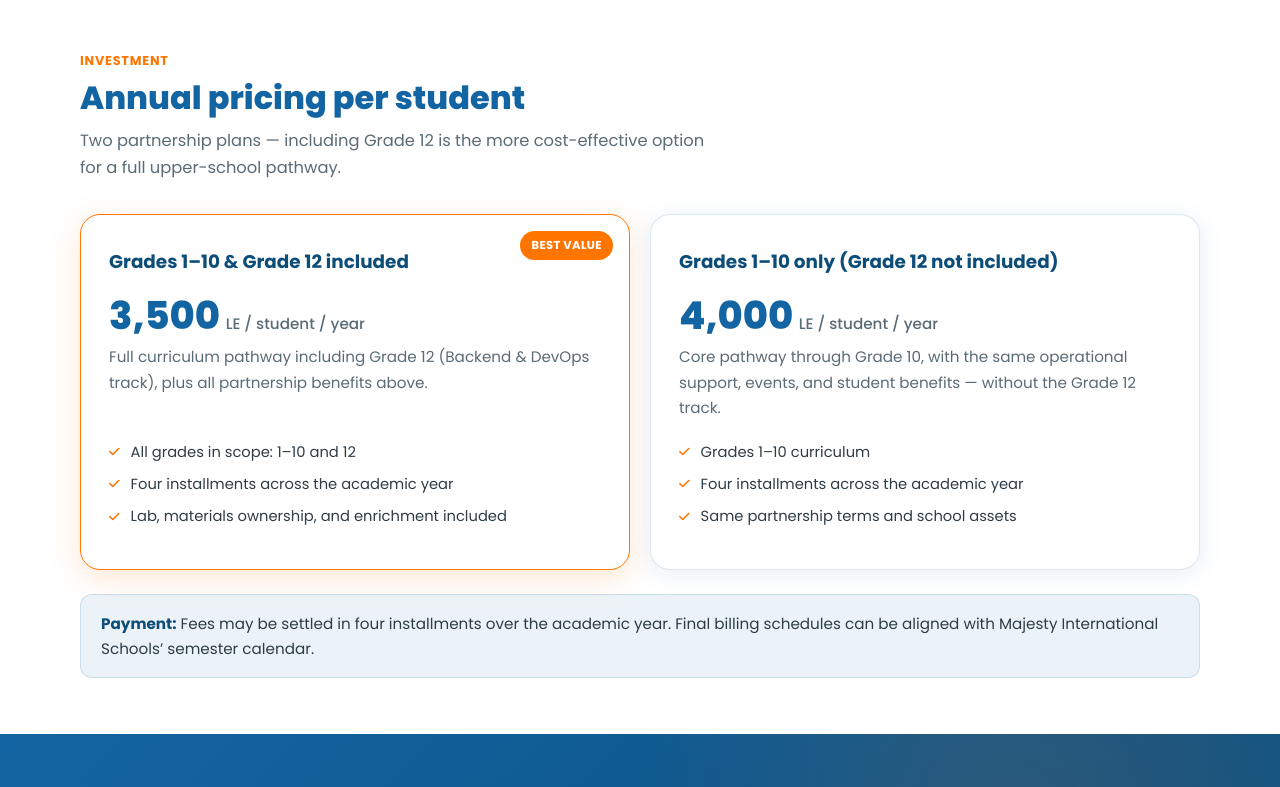
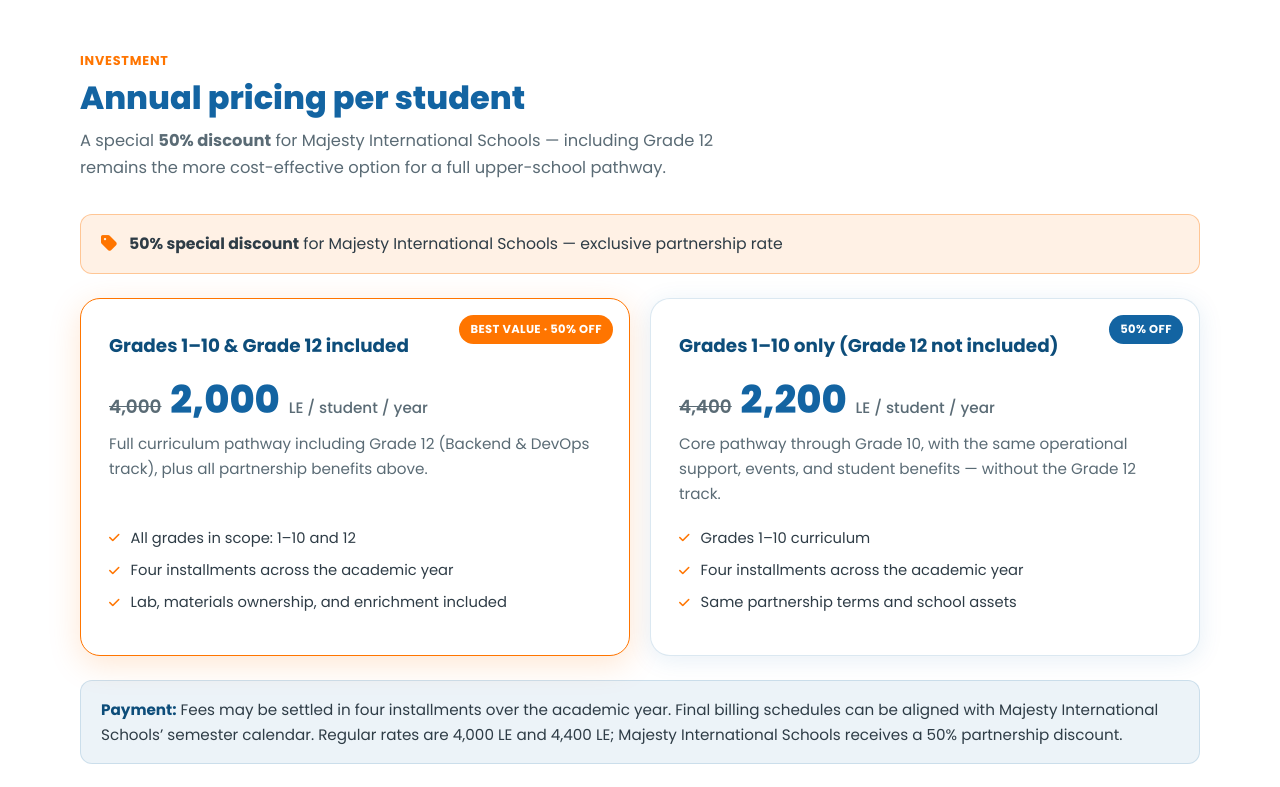
Before and after one commit to BasselSallam2/mokhtareon, a plain HTML site: page partnership/majesty/index.html in a window 1280 px wide. Shown: the part 3100-3887 px from the top of the page. Drawn offline with Linux system fonts and the light colour scheme.

Commit message:
Add discount banner and update pricing details for Majesty International Schools partnership. Introduce new CSS styles for discount display and adjust price card layout to reflect 50% discount, enhancing clarity and visual appeal.

```diff
--- a/css/partnership-majesty.css
+++ b/css/partnership-majesty.css
@@ -541,6 +541,25 @@
   }
 }
 
+.mj-discount-banner {
+  display: flex;
+  align-items: center;
+  gap: 0.75rem;
+  margin: 0 0 1.5rem;
+  padding: 1rem 1.25rem;
+  border-radius: var(--mj-radius);
+  background: rgba(255, 117, 0, 0.1);
+  border: 1px solid rgba(255, 117, 0, 0.35);
+  color: var(--mj-text);
+  font-size: 0.98rem;
+}
+
+.mj-discount-banner i {
+  color: var(--mj-accent);
+  font-size: 1.15rem;
+  flex-shrink: 0;
+}
+
 .mj-price-card {
   position: relative;
   background: var(--mj-white);
@@ -571,19 +590,31 @@
   text-transform: uppercase;
 }
 
+.mj-price-card__badge--muted {
+  background: var(--mj-primary);
+}
+
 .mj-price-card h3 {
   font-size: 1.15rem;
   font-weight: 700;
   color: var(--mj-primary-dark);
   margin-bottom: 0.5rem;
-  padding-right: 5rem;
+  padding-right: 6.5rem;
 }
 
 .mj-price-card__amount {
   display: flex;
+  flex-wrap: wrap;
   align-items: baseline;
-  gap: 0.35rem;
+  gap: 0.35rem 0.55rem;
   margin: 0.75rem 0 0.5rem;
+}
+
+.mj-price-card__was {
+  font-size: 1.15rem;
+  font-weight: 600;
+  color: var(--mj-text-muted);
+  text-decoration: line-through;
 }
 
 .mj-price-card__amount strong {
--- a/partnership/majesty/index.html
+++ b/partnership/majesty/index.html
@@ -202,17 +202,26 @@
             <span class="mj-label">Investment</span>
             <h2>Annual pricing per student</h2>
             <p>
-              Two partnership plans — including Grade 12 is the more cost-effective option for a
-              full upper-school pathway.
+              A special <strong>50% discount</strong> for Majesty International Schools — including
+              Grade 12 remains the more cost-effective option for a full upper-school pathway.
             </p>
           </div>
 
+          <p class="mj-discount-banner" role="status">
+            <i class="fa-solid fa-tag" aria-hidden="true"></i>
+            <span
+              ><strong>50% special discount</strong> for Majesty International Schools — exclusive
+              partnership rate</span
+            >
+          </p>
+
           <div class="mj-pricing">
             <article class="mj-price-card mj-price-card--featured">
-              <span class="mj-price-card__badge">Best value</span>
+              <span class="mj-price-card__badge">Best value · 50% off</span>
               <h3>Grades 1–10 &amp; Grade 12 included</h3>
               <div class="mj-price-card__amount">
-                <strong>3,500</strong>
+                <s class="mj-price-card__was" aria-label="Regular price 4,000 LE">4,000</s>
+                <strong>2,000</strong>
                 <span>LE / student / year</span>
               </div>
               <p class="mj-price-card__desc">
@@ -227,9 +236,11 @@
             </article>
 
             <article class="mj-price-card">
+              <span class="mj-price-card__badge mj-price-card__badge--muted">50% off</span>
               <h3>Grades 1–10 only (Grade 12 not included)</h3>
               <div class="mj-price-card__amount">
-                <strong>4,000</strong>
+                <s class="mj-price-card__was" aria-label="Regular price 4,400 LE">4,400</s>
+                <strong>2,200</strong>
                 <span>LE / student / year</span>
               </div>
               <p class="mj-price-card__desc">
@@ -247,6 +258,8 @@
           <p class="mj-pricing-note">
             <strong>Payment:</strong> Fees may be settled in four installments over the academic
             year. Final billing schedules can be aligned with Majesty International Schools’ semester calendar.
+            Regular rates are 4,000 LE and 4,400 LE; Majesty International Schools receives a 50%
+            partnership discount.
           </p>
         </div>
       </section>
```
